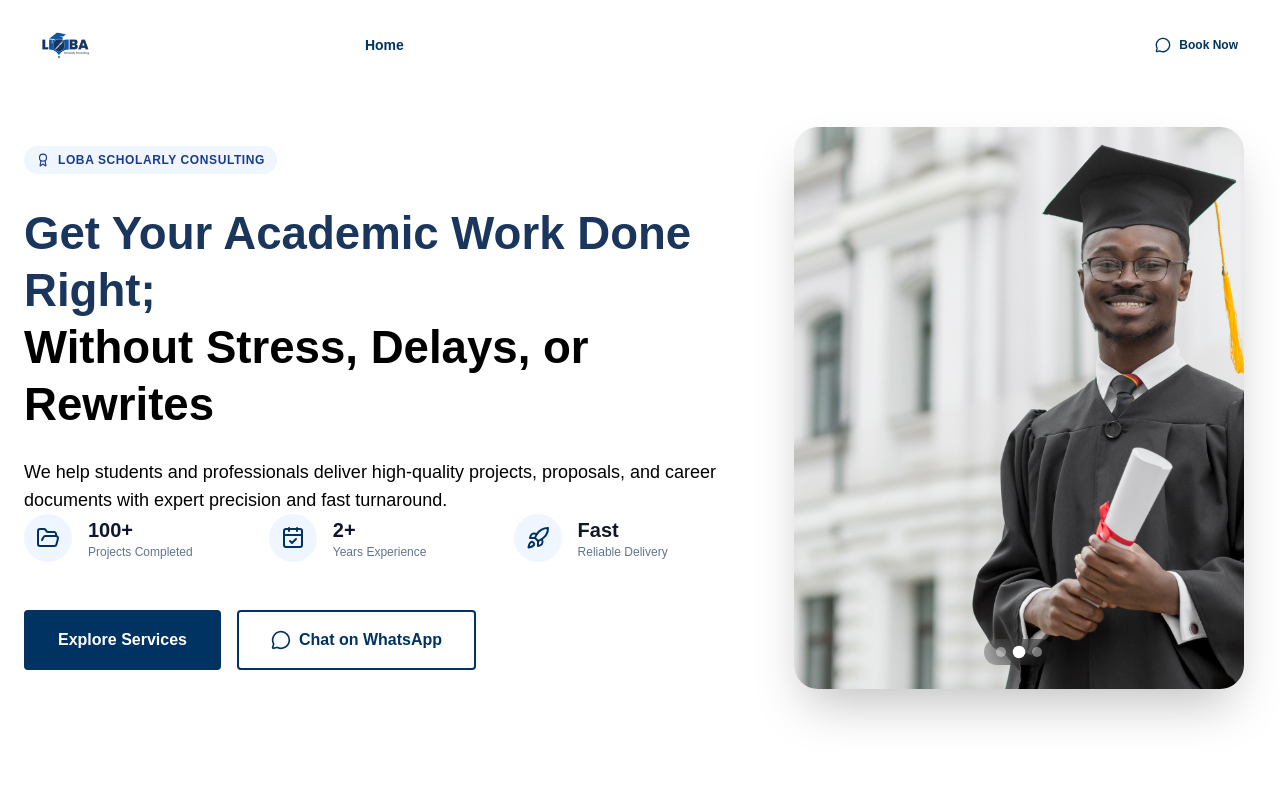
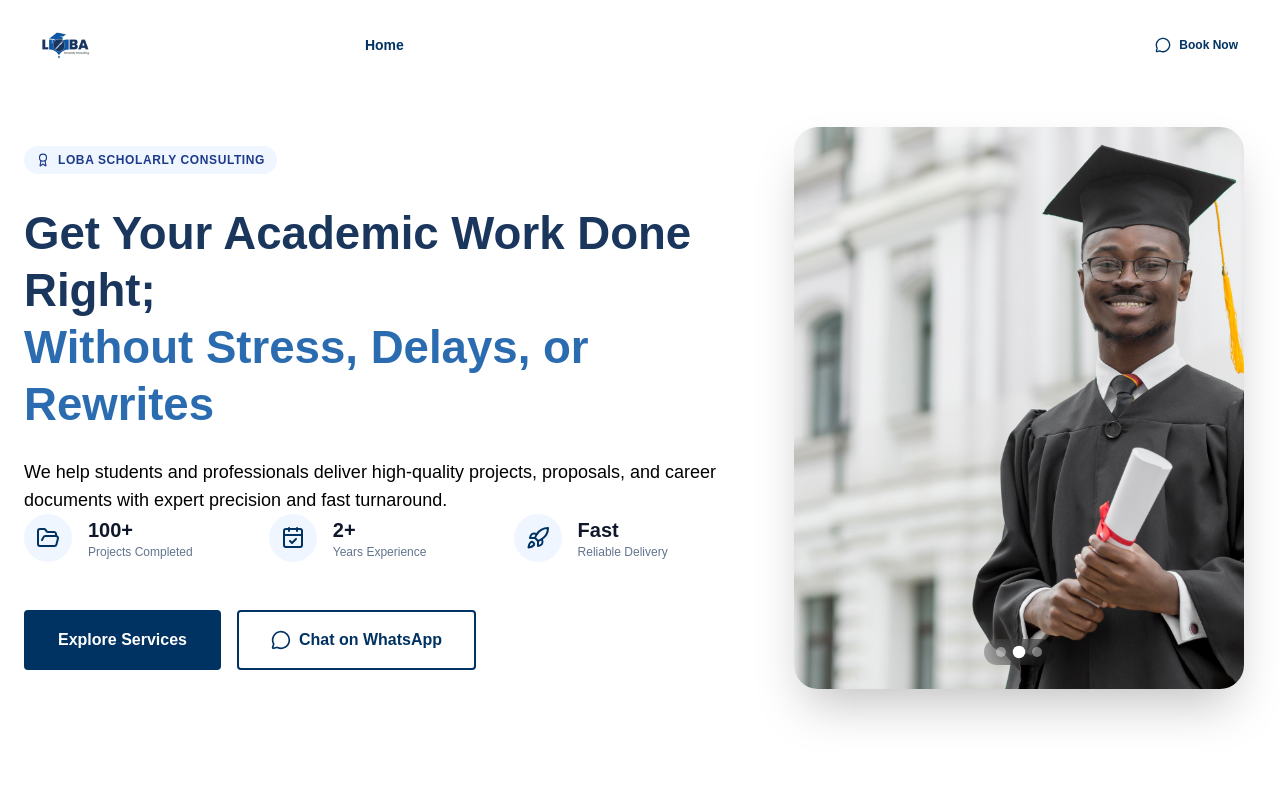
Before and after one commit to Vic-Tris/Loba, a React (Vite) app: page / in a window 1280 px wide. Shown: the top 800 px of the page. Built offline with nearby package versions, Linux system fonts and the light colour scheme.

Commit message:
i am tired

```diff
--- a/src/components/home/Hero.tsx
+++ b/src/components/home/Hero.tsx
@@ -37,7 +37,7 @@ export function Hero() {
 
             <h1 className="text-4xl lg:text-[2.85rem] font-heading font-extrabold text-[#1A365D] leading-tight mb-6">
               Get Your Academic Work Done Right; <br className="hidden md:block"/>
-              <span className="text-[#000000] ">Without Stress, Delays, or Rewrites</span>
+              <span className="text-[#2B6CB0] ">Without Stress, Delays, or Rewrites</span>
             </h1>
 
             <p className="text-lg text-[#000000] ">
```
